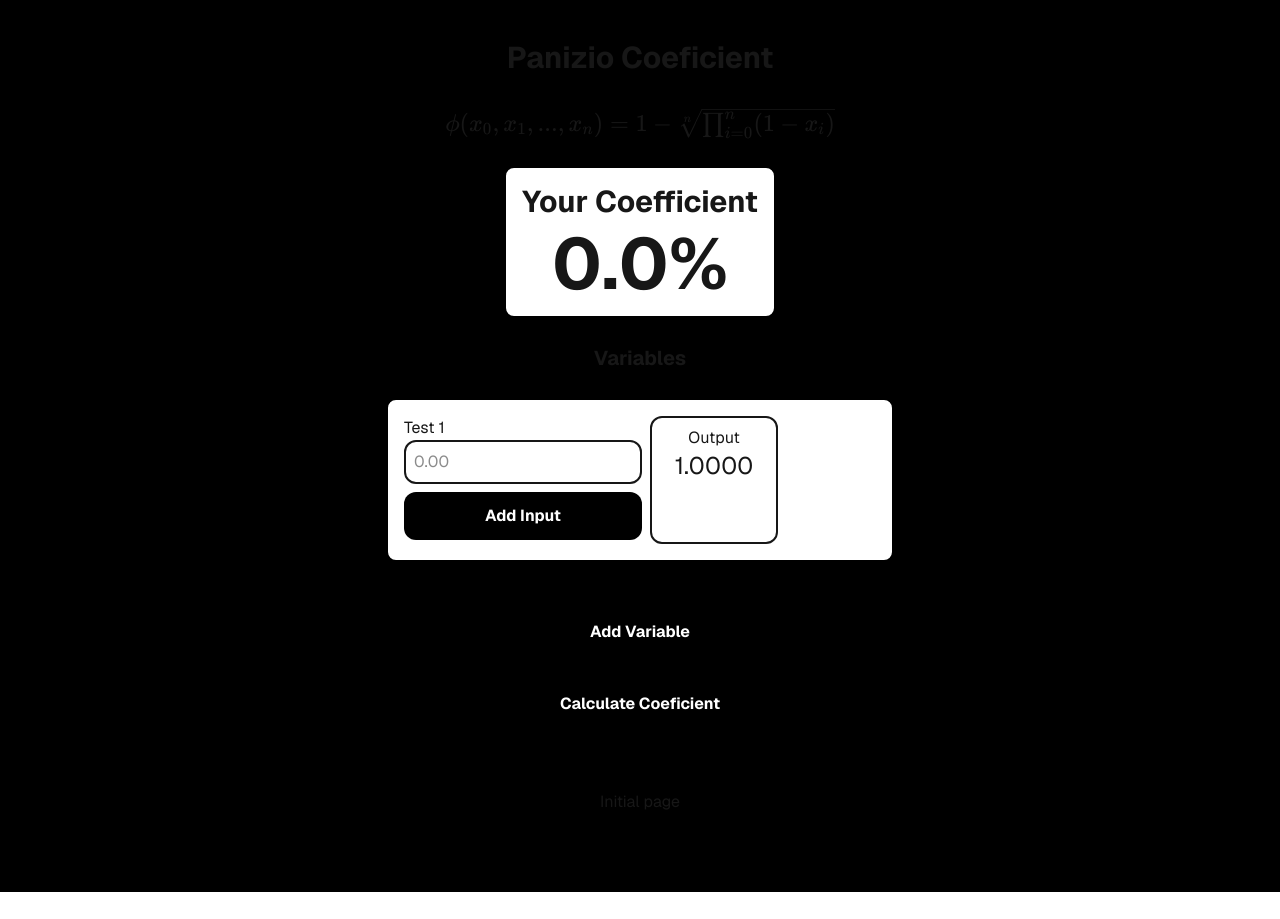
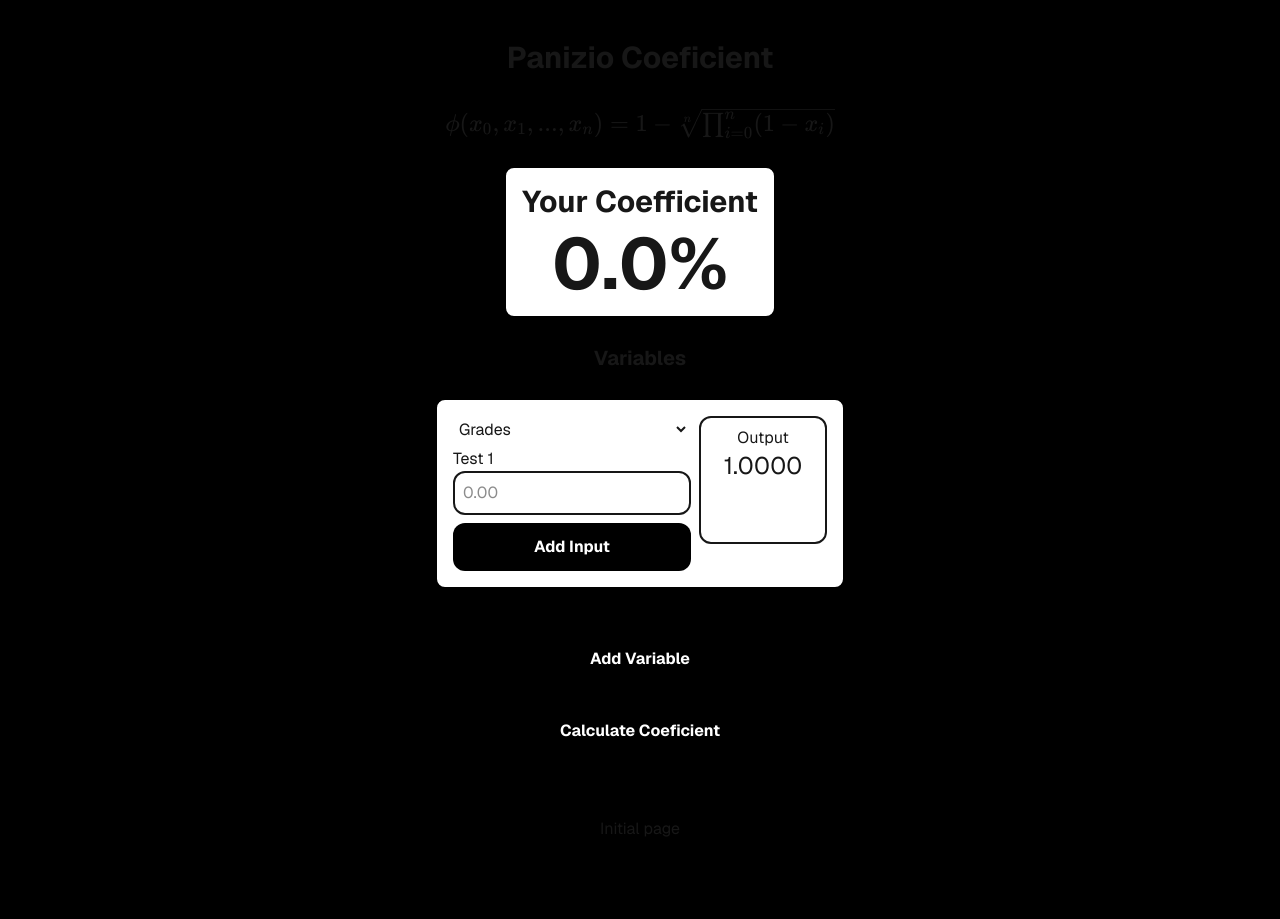
Before and after one commit to Thales3006/The-Coeficient, a Next.js app: page /calc in a window 1280 px wide. Before the commit the page ends 892 px from the top, so only its background shows below. Built offline with nearby package versions, Linux system fonts and the light colour scheme.

Commit message:
selection box done

```diff
--- a/src/app/calc/components/Tests.tsx
+++ b/src/app/calc/components/Grades.tsx
@@ -2,7 +2,7 @@
 
 import { useEffect, useState } from 'react';
 import { InputBox, Button } from '@/components';
-import { CloseBt } from './';
+import { CloseBt } from '.';
 
 export default function Tests({
   onChange,
--- a/src/app/calc/components/Variable.tsx
+++ b/src/app/calc/components/Variable.tsx
@@ -1,7 +1,8 @@
 'use client';
 
-import { Card, OutputBox } from '@/components';
-import { Tests } from './';
+import { Card, OutputBox, Select } from '@/components';
+import { Grades } from './';
+import { useState } from 'react';
 
 export default function Variable({
   value,
@@ -10,9 +11,31 @@ export default function Variable({
   value: number;
   onChange: (newValue: number) => void;
 }) {
+  const [option, setOption] = useState('Grades');
+
+  const renderComponent = () => {
+    switch (option) {
+      case 'Grades':
+        return <Grades onChange={onChange} />;
+      case 'Absences':
+        return <h1>AABSENCA</h1>;
+      case 'Weather':
+        return <h1>Ueda</h1>;
+      default:
+        return null;
+    }
+  };
+
   return (
-    <Card className="flex w-128">
-      <Tests onChange={onChange} />
+    <Card className="flex">
+      <div className="flex flex-col gap-1">
+        <Select value={option} onChange={(e) => setOption(e.target.value)}>
+          <option value="Grades">Grades</option>
+          <option value="Absences">Absences</option>
+          <option value="Weather">Weather</option>
+        </Select>
+        {renderComponent()}
+      </div>
       <OutputBox value={value.toFixed(4)} className="w-32 h-32 truncate" />
     </Card>
   );
--- a/src/app/calc/components/index.tsx
+++ b/src/app/calc/components/index.tsx
@@ -1,5 +1,5 @@
 export { default as CloseBt } from './CloseBt';
 export { default as Variable } from './Variable';
 export { default as Variables } from './Variables';
-export { default as Tests } from './Tests';
+export { default as Grades } from './Grades';
 export { default as Calculation } from './Calculation';
--- a/src/components/InputBox.tsx
+++ b/src/components/InputBox.tsx
@@ -10,7 +10,7 @@ export default function InputBox({
   placeholder,
   onChange,
 }: {
-  title: string;
+  title?: string;
   value: string;
   type: string;
   className?: string;
@@ -19,7 +19,7 @@ export default function InputBox({
 }) {
   return (
     <div>
-      <h2>{title}</h2>
+      {title ? <h2>{title}</h2> : null}
       <input
         className={clsx('border-2 p-2 rounded-xl', className)}
         type={type}
--- /dev/null
+++ b/src/components/Select.tsx
@@ -0,0 +1,29 @@
+'use client';
+
+import clsx from 'clsx';
+import { ReactNode } from 'react';
+
+export default function Select({
+  children,
+  className,
+  onChange,
+  value,
+}: {
+  children: ReactNode;
+  className?: string;
+  onChange: (e: React.ChangeEvent<HTMLSelectElement>) => void;
+  value: string | number | undefined;
+}) {
+  return (
+    <select
+      className={clsx(
+        'bg-white dark:bg-black border-white dark:border-white border-2 rounded-xl',
+        className
+      )}
+      value={value}
+      onChange={onChange}
+    >
+      {children}
+    </select>
+  );
+}
--- a/src/components/index.tsx
+++ b/src/components/index.tsx
@@ -3,3 +3,4 @@ export { default as InlineMath } from './InlineMath';
 export { default as InputBox } from './InputBox';
 export { default as OutputBox } from './OutputBox';
 export { default as Card } from './Card';
+export { default as Select } from './Select';
```
